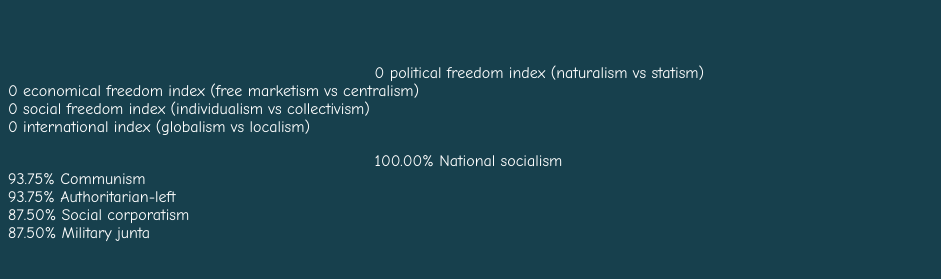
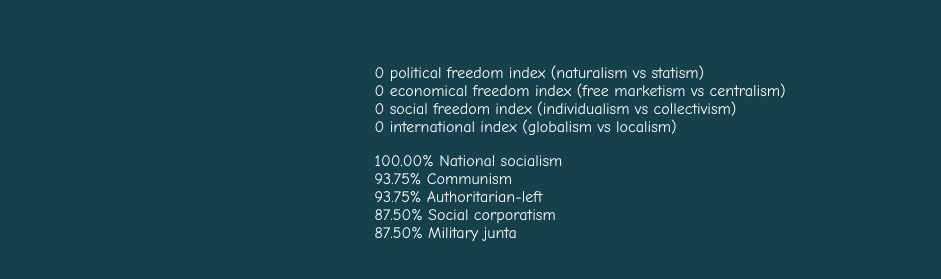
Before and after one commit to itsPerceval/Perceval-index, a plain HTML site: page results.html in a window 1280 px wide. Shown: the part 185-464 px from the top of the page, without its empty margins (0-941 px from the left). Drawn offline with Linux system fonts and the light colour scheme.

Commit message:
Update results.html

```diff
--- a/results.html
+++ b/results.html
@@ -12,7 +12,7 @@ font-style: italic;
 }
 p{
 color: white;
-text-indent: 29%;
+margin-left: 29%;
 font-family: "Comic Sans MS", cursive, sans-serif;
 }
 </style>
```
